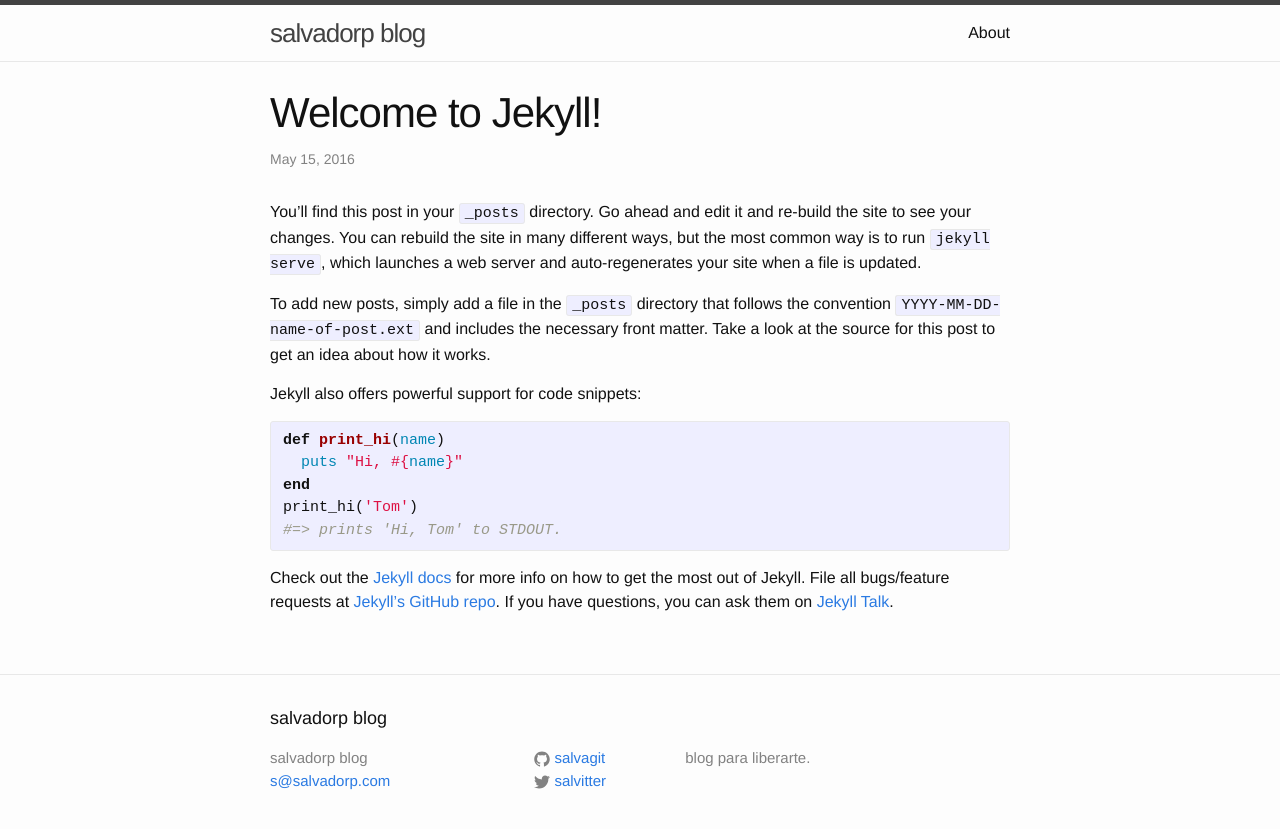
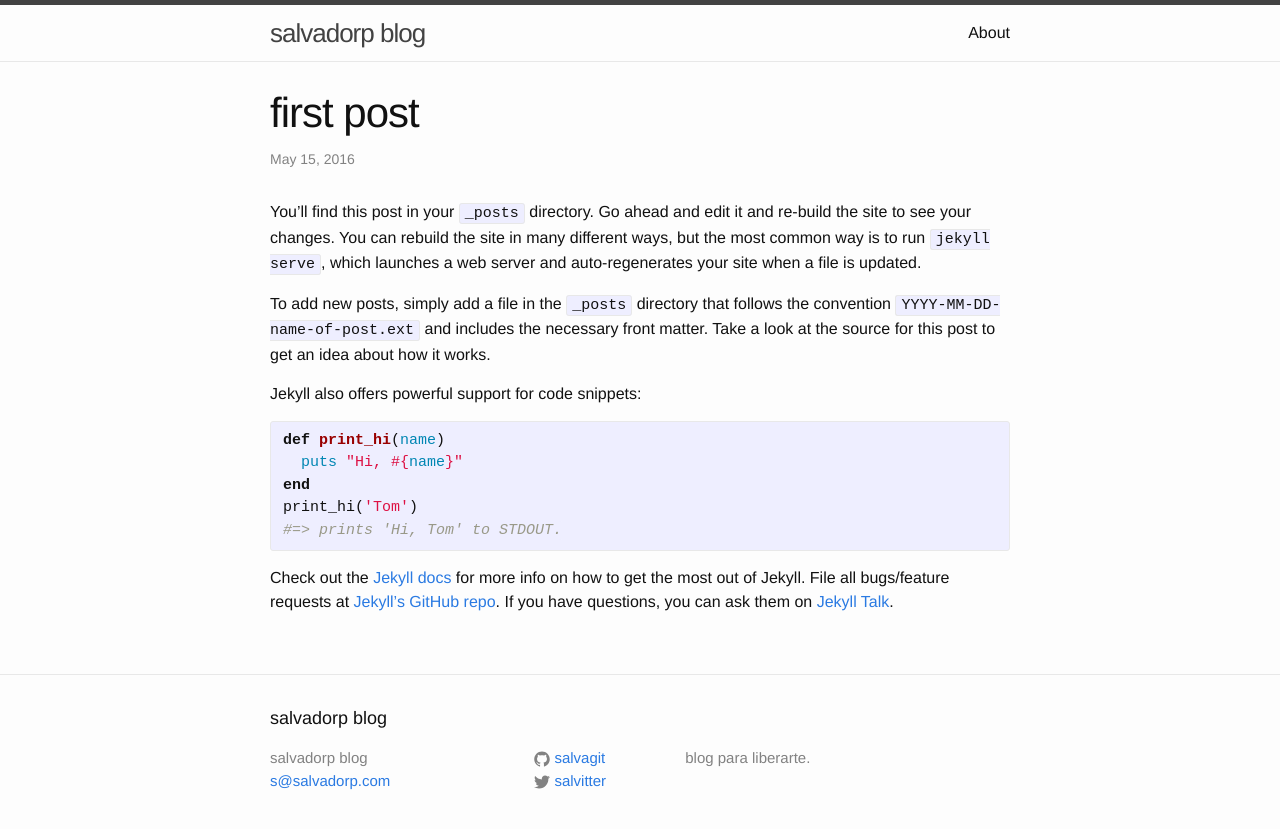
Before and after one commit to salvagit/blog, a Jekyll site: the page built from _posts/2016-05-15-welcome-to-jekyll.markdown, in a window 1280 px wide. Shown: the top 829 px of the page. Built offline with Jekyll 4.4.1, drawn with Linux system fonts in a browser that asks for light colours.

Commit message:
Updating post: 2016-05-15-welcome-to-jekyll.markdown

```diff
--- a/_config.yml
+++ b/_config.yml
@@ -17,3 +17,12 @@ github_username:  salvagit
 
 # Build settings
 markdown: kramdown
+
+utterson_deploy:
+  production:
+    url: http://blog.salvadorp.com/
+    confirm: true
+    description: Production environment
+    commands:
+    - jekyll build
+    - git push
--- a/_posts/2016-05-15-welcome-to-jekyll.markdown
+++ b/_posts/2016-05-15-welcome-to-jekyll.markdown
@@ -1,8 +1,10 @@
 ---
 layout: post
-title:  "Welcome to Jekyll!"
-date:   2016-05-15 17:55:31 -0300
-categories: jekyll update
+title: first post
+date: '2016-05-15 17:55:31'
+categories:
+- jekyll update
+published: true
 ---
 You’ll find this post in your `_posts` directory. Go ahead and edit it and re-build the site to see your changes. You can rebuild the site in many different ways, but the most common way is to run `jekyll serve`, which launches a web server and auto-regenerates your site when a file is updated.
 
```
